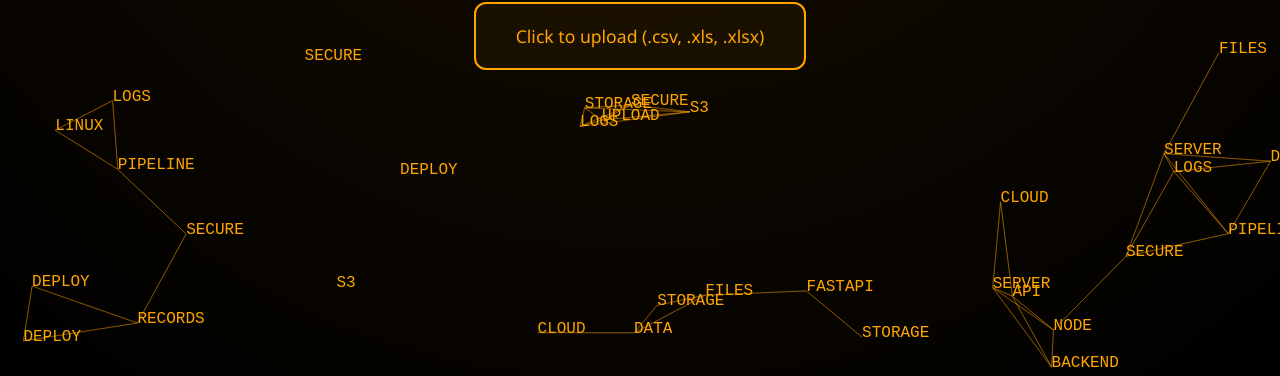
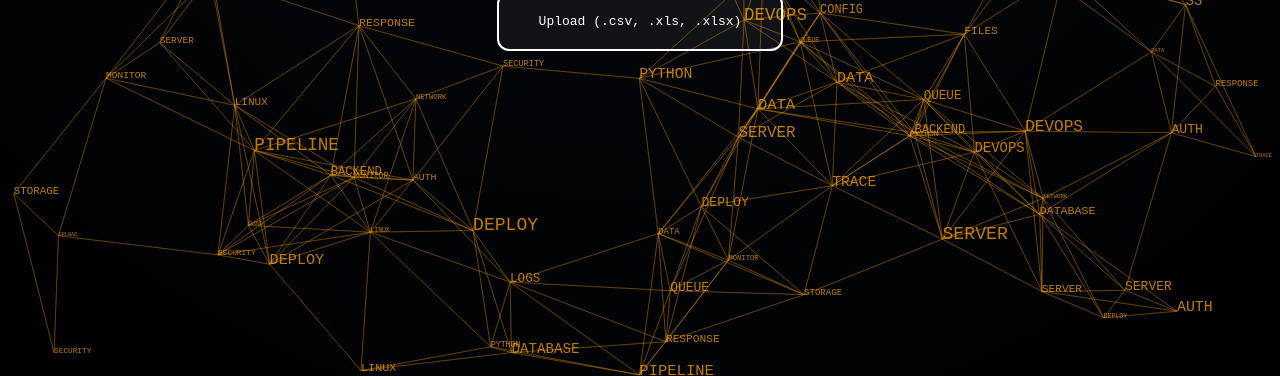
Before and after one commit to nissi-nissi/fastapi-s3-file-upload, a plain HTML site: page static/index.html in a window 1280 px wide. Shown: the part 424-800 px from the top of the page. Drawn offline with Linux system fonts and the light colour scheme.

Commit message:
Add animated background with word chains

```diff
--- a/static/index.html
+++ b/static/index.html
@@ -3,15 +3,17 @@
 <head>
   <meta charset="UTF-8" />
   <title>File Drop</title>
-  <link rel="stylesheet" href="/static/style.css" />
+  <link rel="stylesheet" href="/static/style.css">
 </head>
 <body>
 
+  <canvas id="bg"></canvas>
+
   <div class="center">
-    <h1>Hey, dump your files here people!!!!</h1>
+    <h1>Hey! Dump your FILES HERE people.</h1>
 
     <label class="upload-box">
-      Click to upload (.csv, .xls, .xlsx)
+      Upload (.csv, .xls, .xlsx)
       <input type="file" id="fileInput" hidden />
     </label>
 
--- a/static/script.js
+++ b/static/script.js
@@ -1,50 +1,55 @@
-// ===== CANVAS BACKGROUND =====
-const canvas = document.createElement("canvas");
-document.body.appendChild(canvas);
+// ================= CANVAS =================
+const canvas = document.getElementById("bg");
 const ctx = canvas.getContext("2d");
 
-canvas.width = window.innerWidth;
-canvas.height = window.innerHeight;
+function resize() {
+  canvas.width = innerWidth;
+  canvas.height = innerHeight;
+}
+resize();
+window.addEventListener("resize", resize);
 
-window.onresize = () => {
-  canvas.width = window.innerWidth;
-  canvas.height = window.innerHeight;
-};
-
-const words = [
-  "FILES","UPLOAD","S3","BACKEND","API","FASTAPI","CLOUD",
-  "LOGS","RECORDS","DATA","STORAGE","SECURE","PIPELINE",
-  "SERVER","DEPLOY","NODE","PYTHON","LINUX","DEVOPS"
+// ================= WORDS =================
+const terms = [
+  "FILES","UPLOAD","API","FASTAPI","S3","CLOUD","LOGS","DATA",
+  "BACKEND","SERVER","STORAGE","DEPLOY","LINUX","SECURITY",
+  "PIPELINE","DATABASE","DEVOPS","PYTHON","REQUEST","RESPONSE",
+  "AUTH","QUEUE","CACHE","MONITOR","TRACE","CONFIG","NETWORK"
 ];
 
-const nodes = Array.from({ length: 80 }, () => ({
-  x: Math.random() * canvas.width,
-  y: Math.random() * canvas.height,
-  vx: (Math.random() - 0.5) * 0.6,
-  vy: (Math.random() - 0.5) * 0.6,
-  text: words[Math.floor(Math.random() * words.length)]
+const nodes = Array.from({ length: 100 }, () => ({
+  x: Math.random() * innerWidth,
+  y: Math.random() * innerHeight,
+  z: Math.random() * 1 + 0.3,   // depth
+  vx: (Math.random() - 0.5) * 0.35,
+  vy: (Math.random() - 0.5) * 0.35,
+  text: terms[Math.floor(Math.random() * terms.length)]
 }));
 
+// ================= ANIMATION =================
 function animate() {
   ctx.clearRect(0, 0, canvas.width, canvas.height);
 
-  nodes.forEach((n, i) => {
+  nodes.forEach(n => {
     n.x += n.vx;
     n.y += n.vy;
 
     if (n.x < 0 || n.x > canvas.width) n.vx *= -1;
     if (n.y < 0 || n.y > canvas.height) n.vy *= -1;
 
-    ctx.fillStyle = "orange";
-    ctx.font = "16px monospace";
+    // draw word
+    ctx.fillStyle = "rgba(255, 165, 0, 0.75)";
+    ctx.font = `${14 * n.z}px monospace`;
     ctx.fillText(n.text, n.x, n.y);
 
-    nodes.forEach((m, j) => {
+    // connections
+    nodes.forEach(m => {
       const dx = n.x - m.x;
       const dy = n.y - m.y;
       const dist = Math.sqrt(dx * dx + dy * dy);
-      if (dist < 120) {
-        ctx.strokeStyle = "rgba(255,165,0,0.3)";
+
+      if (dist < 170) {
+        ctx.strokeStyle = "rgba(255, 165, 0, 0.22)";
         ctx.beginPath();
         ctx.moveTo(n.x, n.y);
         ctx.lineTo(m.x, m.y);
@@ -57,28 +62,3 @@ function animate() {
 }
 
 animate();
-
-// ===== FILE UPLOAD =====
-const input = document.getElementById("fileInput");
-const status = document.getElementById("status");
-
-input.addEventListener("change", async () => {
-  const file = input.files[0];
-  if (!file) return;
-
-  const formData = new FormData();
-  formData.append("file", file);
-
-  status.innerText = "Uploading...";
-
-  try {
-    const res = await fetch("/upload", {
-      method: "POST",
-      body: formData
-    });
-    const data = await res.json();
-    status.innerText = data.message;
-  } catch {
-    status.innerText = "Upload failed";
-  }
-});
--- a/static/style.css
+++ b/static/style.css
@@ -2,55 +2,57 @@
   margin: 0;
   padding: 0;
   box-sizing: border-box;
-  font-family: "Segoe UI", sans-serif;
+  font-family: monospace;
 }
 
 body {
   height: 100vh;
   overflow: hidden;
-  background: radial-gradient(circle at top, #1a0f00, #000);
-  color: orange;
+  background: radial-gradient(circle at top, #06090f, #000);
+  color: white;
 }
 
-/* canvas background */
+/* Canvas */
 canvas {
   position: fixed;
-  top: 0;
-  left: 0;
+  inset: 0;
   z-index: -1;
 }
 
-/* center UI */
+/* Foreground UI */
 .center {
   position: absolute;
   top: 50%;
   left: 50%;
   transform: translate(-50%, -50%);
   text-align: center;
+  z-index: 10;
 }
 
 h1 {
-  font-size: 2.5rem;
+  font-size: 2.6rem;
   margin-bottom: 30px;
-  text-shadow: 0 0 15px orange;
+  color: #ffffff;
+  text-shadow: 0 0 18px rgba(255,255,255,0.35);
 }
 
 .upload-box {
-  display: inline-block;
   padding: 20px 40px;
-  border: 2px solid orange;
+  border: 2px solid white;
   border-radius: 12px;
   cursor: pointer;
-  font-size: 1.1rem;
+  background: rgba(255,255,255,0.06);
+  color: white;
   transition: 0.3s;
-  background: rgba(255, 165, 0, 0.05);
 }
 
 .upload-box:hover {
-  background: rgba(255, 165, 0, 0.15);
-  transform: scale(1.05);
+  background: rgba(255,255,255,0.12);
+  transform: scale(1.06);
+  box-shadow: 0 0 20px rgba(255,255,255,0.3);
 }
 
 #status {
-  margin-top: 20px;
+  margin-top: 15px;
+  color: #ddd;
 }
```
Also changed, not shown: requirements.txt.
